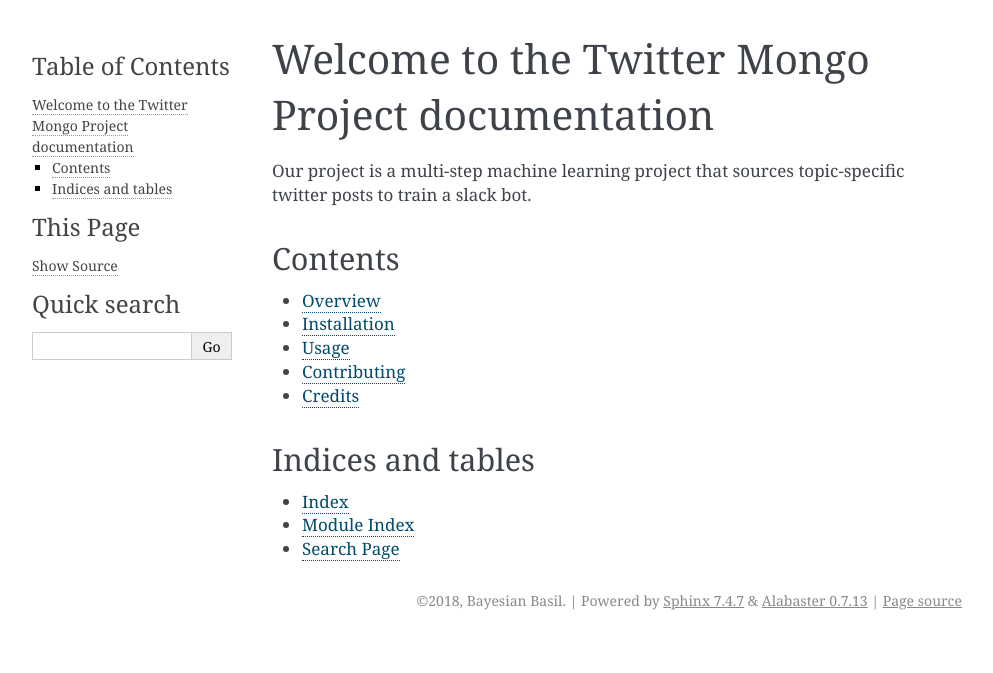
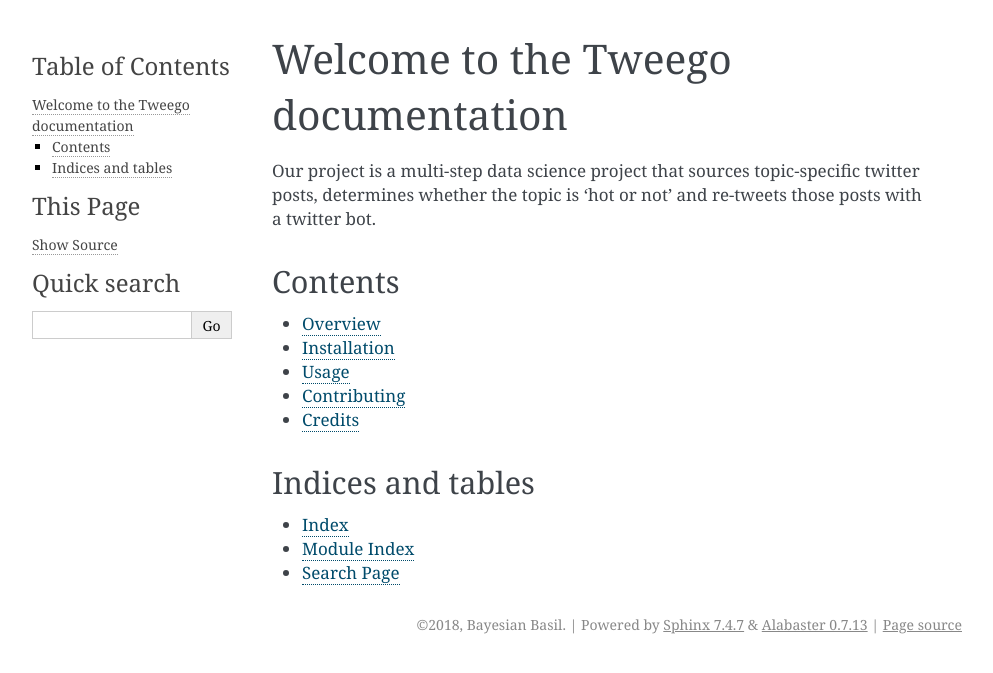
Before and after one commit to realtweego/tweego, a Sphinx documentation site: the page built from docs/index.rst, in a window 1280 px wide. Shown: the top 673 px of the page, without its empty margins (148-1141 px from the left). Built offline with Sphinx 7.4.7, drawn with Linux system fonts in a browser that asks for light colours; pages that are not in the unit, such as notebooks, are missing from menus.

Commit message:
edited context of index.rst

```diff
--- a/docs/index.rst
+++ b/docs/index.rst
@@ -1,7 +1,9 @@
-Welcome to the Twitter Mongo Project documentation
-==================================================
-Our project is a multi-step machine learning project that
-sources topic-specific twitter posts to train a slack bot.
+Welcome to the Tweego documentation
+===================================
+Our project is a multi-step data science project that
+sources topic-specific twitter posts, determines
+whether the topic is 'hot or not' and re-tweets those
+posts with a twitter bot.
 
 Contents
 --------
```
